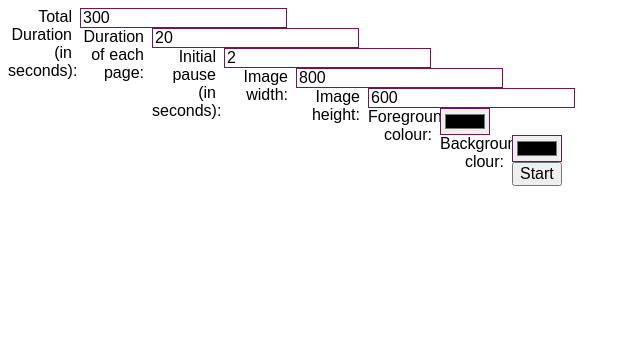
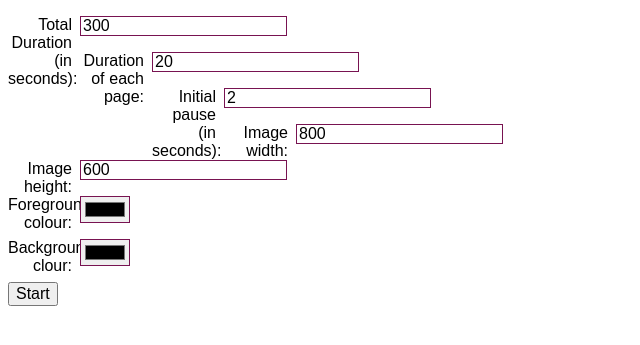
Before and after one commit to celesteh/Immrama, a PHP site: page /conductor/index.php in a window 1280 px wide. Shown: the top 345 px of the page, without its empty margins (0-640 px from the left). Run offline with PHP 8.4, Linux system fonts and the light colour scheme.

Commit message:
formatting

```diff
--- a/data/conductor/index.php
+++ b/data/conductor/index.php
@@ -11,21 +11,39 @@ $conf = parse_ini_file("config.ini");
 </head>
 <body>
   <form action="im_cgi.py" method="post">
+    <p>
   <label for="dur">Total Duration (in seconds):</label>
-    <input type="number" name="dur" value=<?php echo $conf['dur']; ?>><br>
+    <input type="number" name="dur" value=<?php echo $conf['dur']; ?>>
+  </p>
+  <p>
   <label for="slide_dur">Duration of each page:</label>
-    <input type="number" name="slide_dur" value=<?php echo $conf['slide_dur']; ?>><br>
+    <input type="number" name="slide_dur" value=<?php echo $conf['slide_dur']; ?>>
+  </p>
+  <p>
   <label for ="init_sleep">Initial pause (in seconds):</label>
-    <input type="number" name="init_sleep" value=<?php echo $conf['init_sleep']; ?>><br>
+    <input type="number" name="init_sleep" value=<?php echo $conf['init_sleep']; ?>>
+  </p>
+      <p>
   <label for ="width">Image width:</label>
-    <input type="number" name="width" value=<?php echo $conf['width']; ?>><br>
+    <input type="number" name="width" value=<?php echo $conf['width']; ?>>
+  </p>
+  <p>
+
   <label for ="height">Image height:</label>
-    <input type="number" name="height" value=<?php echo $conf['height']; ?>><br>
+    <input type="number" name="height" value=<?php echo $conf['height']; ?>>
+  </p>
+  <p>
+
   <label for ="foreground">Foreground colour:</label>
-    <input type="color" name="foreground" value=<?php echo $conf['foreground']; ?>><br>
+    <input type="color" name="foreground" value=<?php echo $conf['foreground']; ?>>  </p>
+      <p>
+
   <label for ="background">Background clour:</label>
-    <input type="color" name="background" value=<?php echo $conf['background']; ?>><br>
+    <input type="color" name="background" value=<?php echo $conf['background']; ?>>  </p>
+      <p>
+
 
 <BUTTON name="submit" value="submit" type="submit">Start</BUTTON>
+</p>
   </form>
 </body> </html>
```
